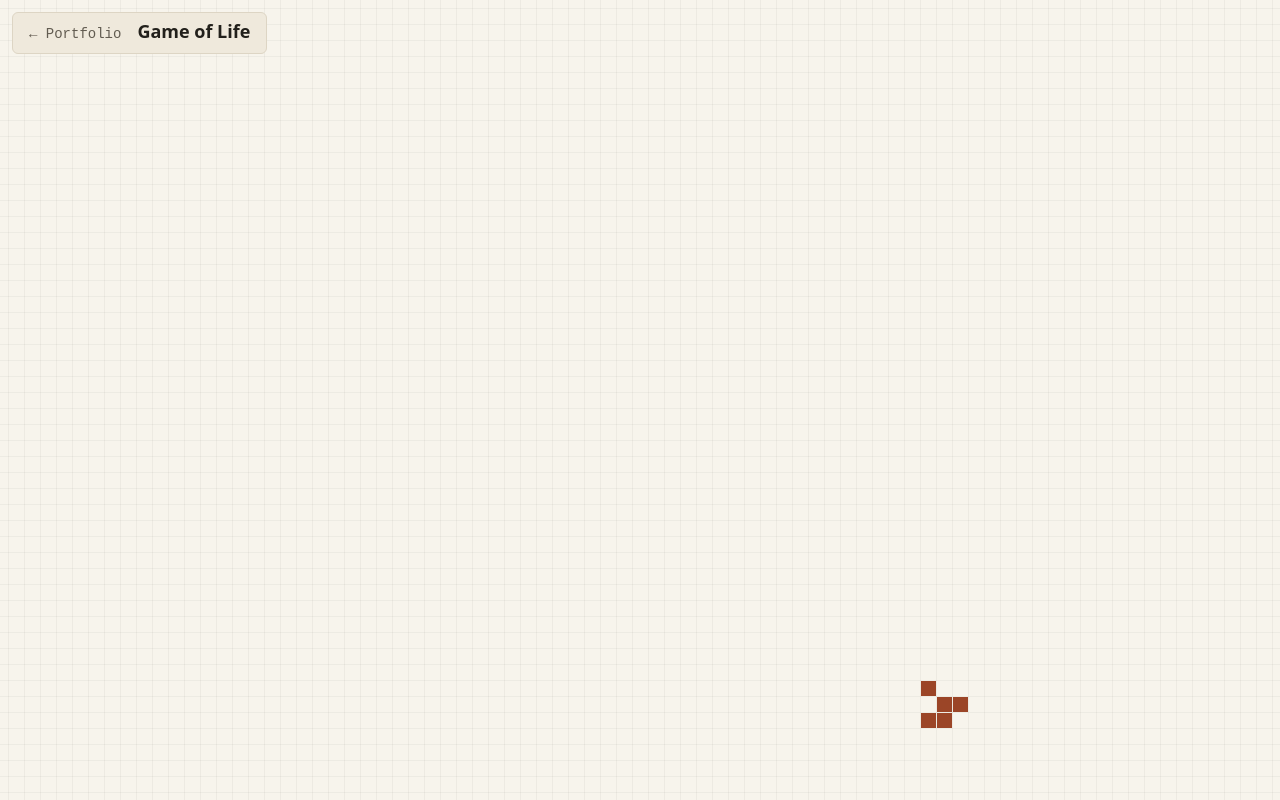
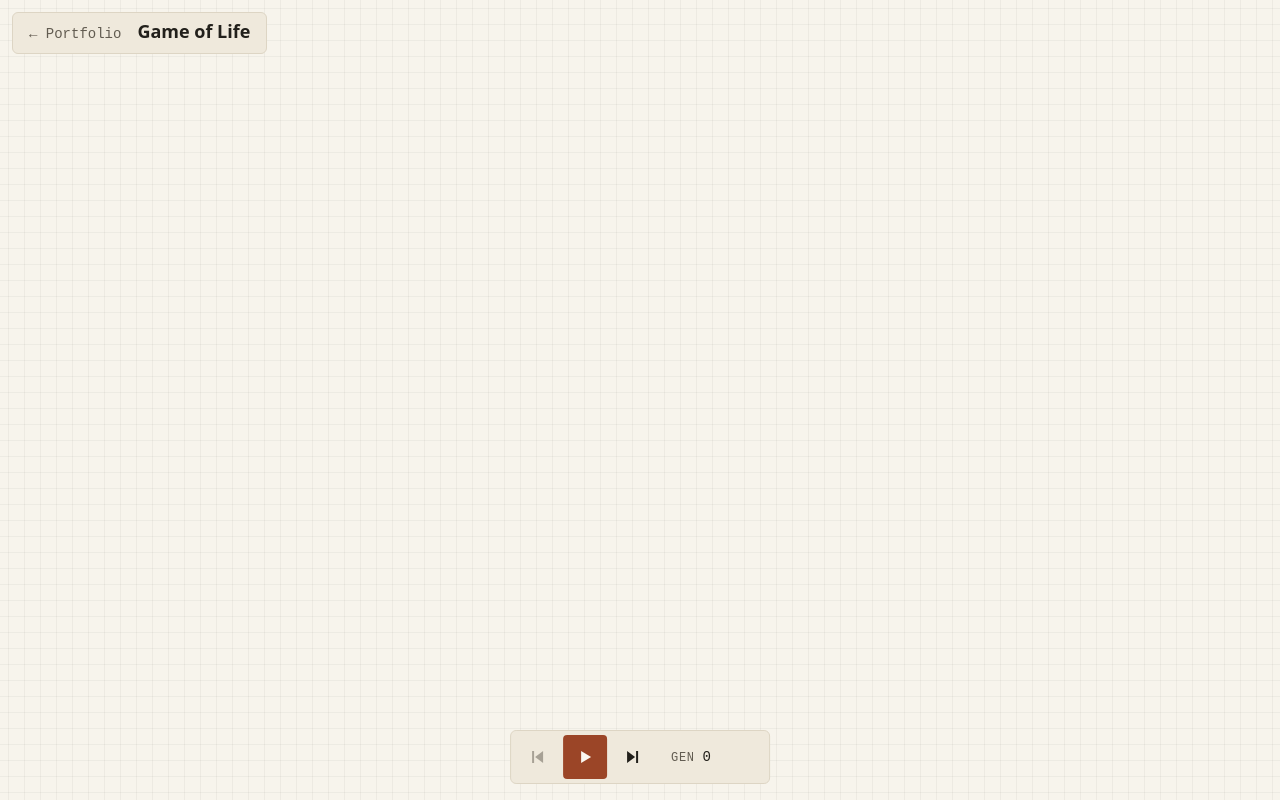
Before and after one commit to drakaull/game-of-life, a website built with Vite: page index.html in a window 1280 px wide. Built offline with nearby package versions, Linux system fonts and the light colour scheme; a web font is replaced by a local one.

Commit message:
feat(controls): add timeline bar and keyboard shortcuts

```diff
--- a/index.html
+++ b/index.html
@@ -16,6 +16,38 @@
       <a class="back" href="https://leonard-fontaine.com/en">← Portfolio</a>
       <h1 class="title">Game of Life</h1>
     </header>
+    <div class="controls panel" role="group" aria-label="Simulation">
+      <button
+        class="icon-button"
+        id="previous"
+        type="button"
+        aria-label="Previous"
+        aria-keyshortcuts="J"
+      >
+        <svg viewBox="0 0 20 20" aria-hidden="true"><path d="M5 4h2v12H5zM16 4v12L8 10z" /></svg>
+      </button>
+      <button
+        class="icon-button primary"
+        id="play"
+        type="button"
+        aria-label="Play"
+        aria-keyshortcuts="K"
+      >
+        <svg class="icon-play" viewBox="0 0 20 20" aria-hidden="true">
+          <path d="M6 4l10 6-10 6z" />
+        </svg>
+        <svg class="icon-pause" viewBox="0 0 20 20" aria-hidden="true">
+          <path d="M5 4h3.5v12H5zM11.5 4H15v12h-3.5z" />
+        </svg>
+      </button>
+      <button class="icon-button" id="next" type="button" aria-label="Next" aria-keyshortcuts="L">
+        <svg viewBox="0 0 20 20" aria-hidden="true"><path d="M13 4h2v12h-2zM4 4v12l8-6z" /></svg>
+      </button>
+      <p class="counter">
+        <span class="counter-label">Gen</span>
+        <output id="generation" aria-label="Generation">0</output>
+      </p>
+    </div>
     <script type="module" src="/src/main.ts"></script>
   </body>
 </html>
--- /dev/null
+++ b/src/input/keyboard.ts
@@ -0,0 +1,58 @@
+// Keyboard shortcuts. Space is shared with panning: a short press toggles play, while holding it
+// and dragging pans (see pointer.ts), so play only toggles if no pointer went down meanwhile.
+export interface KeyActions {
+  togglePlay(): void
+  previous(): void
+  next(): void
+  zoom(factor: number): void
+  pan(dx: number, dy: number): void
+  recenter(): void
+}
+
+const PAN_STEP = 80 // CSS pixels per arrow press
+const ZOOM_STEP = 1.25
+
+export function attachKeyboard(actions: KeyActions): void {
+  let spaceDown = false
+  let spaceUsed = false
+  const shortcuts: Record<string, () => void> = {
+    j: actions.previous,
+    k: actions.togglePlay,
+    l: actions.next,
+    '+': () => actions.zoom(ZOOM_STEP),
+    '=': () => actions.zoom(ZOOM_STEP),
+    '-': () => actions.zoom(1 / ZOOM_STEP),
+    '0': actions.recenter,
+    ArrowLeft: () => actions.pan(PAN_STEP, 0),
+    ArrowRight: () => actions.pan(-PAN_STEP, 0),
+    ArrowUp: () => actions.pan(0, PAN_STEP),
+    ArrowDown: () => actions.pan(0, -PAN_STEP),
+  }
+
+  addEventListener('pointerdown', () => {
+    if (spaceDown) spaceUsed = true
+  })
+
+  addEventListener('keydown', (event) => {
+    // Leave browser shortcuts (ctrl + 0, ctrl + plus…) alone.
+    if (event.ctrlKey || event.metaKey || event.altKey) return
+    if (event.code === 'Space') {
+      // On a focused button, Space is the button's own activation key.
+      if (event.target instanceof Element && event.target.closest('button, a')) return
+      event.preventDefault()
+      if (!event.repeat) [spaceDown, spaceUsed] = [true, false]
+      return
+    }
+    const action = shortcuts[event.key.length === 1 ? event.key.toLowerCase() : event.key]
+    if (!action) return
+    event.preventDefault()
+    action()
+  })
+
+  addEventListener('keyup', (event) => {
+    if (event.code !== 'Space' || !spaceDown) return
+    spaceDown = false
+    if (!spaceUsed) actions.togglePlay()
+  })
+  addEventListener('blur', () => (spaceDown = false))
+}
--- a/src/main.ts
+++ b/src/main.ts
@@ -5,33 +5,73 @@ import './styles/tokens.css'
 import './styles/app.css'
 import { History } from './engine/history.ts'
 import { inBounds, pack, step, unpack } from './engine/life.ts'
+import { attachKeyboard } from './input/keyboard.ts'
 import { attachPointer, type Cell } from './input/pointer.ts'
+import { attachControls } from './ui/controls.ts'
 import { fit, pan, screenToWorld, zoomAt } from './view/camera.ts'
 import { render } from './view/render.ts'
 
+// A past state, stored compactly (8 bytes per cell) so 100 of them stay small.
 interface Snapshot {
-  cells: Set<number>
+  cells: Float64Array
   generation: number
 }
 
 const canvas = document.querySelector<HTMLCanvasElement>('#board')!
 const ctx = canvas.getContext('2d')!
 
-// shortcut: temporary glider seed so the loop is visible, removed in Task 7.
-let cells = new Set(
-  [
-    [1, 0],
-    [2, 1],
-    [0, 2],
-    [1, 2],
-    [2, 2],
-  ].map(([x, y]) => pack(x!, y!)),
-)
-let camera = fit([...cells].map(unpack), canvas.clientWidth, canvas.clientHeight)
+let cells = new Set<number>()
 let generation = 0
+let camera = fit([], canvas.clientWidth, canvas.clientHeight)
+let playing = false
 let speed = 10 // generations per second
 let dirty = true
 const history = new History<Snapshot>()
+
+const snapshot = (): Snapshot => ({ cells: Float64Array.from(cells), generation })
+function restore(state: Snapshot) {
+  cells = new Set(state.cells)
+  generation = state.generation
+  dirty = true
+}
+
+function advance() {
+  history.push(snapshot())
+  cells = step(cells)
+  generation++
+  dirty = true
+}
+
+const actions = {
+  togglePlay() {
+    playing = !playing
+    dirty = true
+  },
+  previous() {
+    playing = false
+    const state = history.back(snapshot())
+    if (state) restore(state)
+    dirty = true
+  },
+  next() {
+    playing = false
+    const state = history.forward(snapshot())
+    if (state) restore(state)
+    else advance()
+  },
+  pan(dx: number, dy: number) {
+    camera = pan(camera, dx, dy)
+    dirty = true
+  },
+  zoom(factor: number, sx = canvas.clientWidth / 2, sy = canvas.clientHeight / 2) {
+    camera = zoomAt(camera, sx, sy, camera.zoom * factor)
+    dirty = true
+  },
+  recenter() {
+    camera = fit([...cells].map(unpack), canvas.clientWidth, canvas.clientHeight)
+    dirty = true
+  },
+}
 
 // Drawing: the first cell touched decides whether the whole stroke paints or erases.
 let stroke: { before: Snapshot; paint: boolean } | undefined
@@ -46,7 +86,7 @@ attachPointer(canvas, {
   start(cell) {
     const [x, y] = cell
     const paint = !inBounds(x, y) || !cells.has(pack(x, y))
-    stroke = { before: { cells: new Set(cells), generation }, paint }
+    stroke = { before: snapshot(), paint }
     setCell(cell)
   },
   move: setCell,
@@ -56,26 +96,14 @@ attachPointer(canvas, {
     stroke = undefined
   },
   cancel() {
-    if (stroke) ({ cells, generation } = stroke.before)
+    if (stroke) restore(stroke.before)
     stroke = undefined
-    dirty = true
   },
-  pan(dx, dy) {
-    camera = pan(camera, dx, dy)
-    dirty = true
-  },
-  zoom(sx, sy, factor) {
-    camera = zoomAt(camera, sx, sy, camera.zoom * factor)
-    dirty = true
-  },
+  pan: actions.pan,
+  zoom: (sx, sy, factor) => actions.zoom(factor, sx, sy),
 })
-
-function recenter() {
-  camera = fit([...cells].map(unpack), canvas.clientWidth, canvas.clientHeight)
-  dirty = true
-}
-// shortcut: bare key listener until the keyboard module of Task 7 takes over.
-addEventListener('keydown', (event) => event.key === '0' && recenter())
+attachKeyboard(actions)
+const updateControls = attachControls(actions)
 
 new ResizeObserver(() => {
   canvas.width = Math.round(canvas.clientWidth * devicePixelRatio)
@@ -93,18 +121,17 @@ let last = performance.now()
 let pending = 0 // generations owed to the clock
 function frame(now: number) {
   // Capped so a tab coming back from the background does not compute a burst of generations.
-  pending = Math.min(pending + ((now - last) * speed) / 1000, 4)
+  pending = playing ? Math.min(pending + ((now - last) * speed) / 1000, 4) : 0
   last = now
   // Time budget: a huge pattern slows the simulation down instead of freezing the page.
   const deadline = performance.now() + 8
   while (pending >= 1 && performance.now() < deadline) {
-    cells = step(cells)
-    generation++
+    advance()
     pending--
-    dirty = true
   }
   if (dirty) {
     render(ctx, camera, cells, canvas.clientWidth, canvas.clientHeight)
+    updateControls({ playing, canGoBack: history.canGoBack, generation })
     dirty = false
   }
   requestAnimationFrame(frame)
--- a/src/styles/app.css
+++ b/src/styles/app.css
@@ -74,6 +74,92 @@ body {
   line-height: 1.2;
 }
 
+.controls {
+  position: fixed;
+  bottom: max(var(--space-4), env(safe-area-inset-bottom));
+  left: 50%;
+  translate: -50% 0;
+  display: flex;
+  align-items: center;
+  gap: var(--space-1);
+  padding: var(--space-1);
+}
+
+.icon-button {
+  display: grid;
+  place-items: center;
+  width: 2.75rem;
+  height: 2.75rem;
+  padding: 0;
+  border: 0;
+  border-radius: var(--radius-sm);
+  background: transparent;
+  color: var(--color-text);
+  cursor: pointer;
+  transition:
+    background-color var(--duration-fast) var(--ease-out),
+    color var(--duration-fast) var(--ease-out);
+}
+
+.icon-button svg {
+  width: 1.25rem;
+  height: 1.25rem;
+  fill: currentColor;
+}
+
+.icon-button:hover {
+  background: var(--color-border);
+}
+
+.icon-button[aria-disabled='true'] {
+  color: var(--color-text-muted);
+  background: transparent;
+  cursor: default;
+  opacity: 0.5;
+}
+
+.icon-button.primary {
+  background: var(--color-accent);
+  color: var(--color-on-accent);
+}
+
+.icon-button.primary:hover {
+  background: color-mix(in srgb, var(--color-accent) 85%, var(--color-text));
+}
+
+.icon-play,
+.playing .icon-pause {
+  display: block;
+}
+
+.icon-pause,
+.playing .icon-play {
+  display: none;
+}
+
+.counter {
+  display: flex;
+  align-items: baseline;
+  gap: var(--space-2);
+  margin: 0;
+  padding: 0 var(--space-3);
+  font-family: var(--font-mono);
+  font-size: var(--text-sm);
+}
+
+.counter-label {
+  color: var(--color-text-muted);
+  font-size: var(--text-xs);
+  text-transform: uppercase;
+  letter-spacing: 0.05em;
+}
+
+/* Fixed width so the bar does not jitter while the number grows. */
+#generation {
+  min-width: 6ch;
+  font-variant-numeric: tabular-nums;
+}
+
 @media (prefers-reduced-motion: reduce) {
   * {
     transition: none !important;
--- /dev/null
+++ b/src/ui/controls.ts
@@ -0,0 +1,31 @@
+// The bottom control bar: buttons call the game's actions, update() mirrors the game's state.
+export interface ControlActions {
+  togglePlay(): void
+  previous(): void
+  next(): void
+}
+
+export interface ControlState {
+  playing: boolean
+  canGoBack: boolean
+  generation: number
+}
+
+const byId = <T extends HTMLElement>(id: string) => document.getElementById(id) as T
+
+export function attachControls(actions: ControlActions): (state: ControlState) => void {
+  const play = byId<HTMLButtonElement>('play')
+  const previous = byId<HTMLButtonElement>('previous')
+  const generation = byId<HTMLOutputElement>('generation')
+  play.addEventListener('click', actions.togglePlay)
+  previous.addEventListener('click', actions.previous)
+  byId('next').addEventListener('click', actions.next)
+
+  return (state) => {
+    play.classList.toggle('playing', state.playing)
+    play.setAttribute('aria-label', state.playing ? 'Pause' : 'Play')
+    // aria-disabled, not disabled: a disabled button would drop keyboard focus to the page.
+    previous.setAttribute('aria-disabled', String(!state.canGoBack))
+    generation.value = String(state.generation)
+  }
+}
```
Also changed, not shown: tasks/todo.md (+4 -4 lines).
